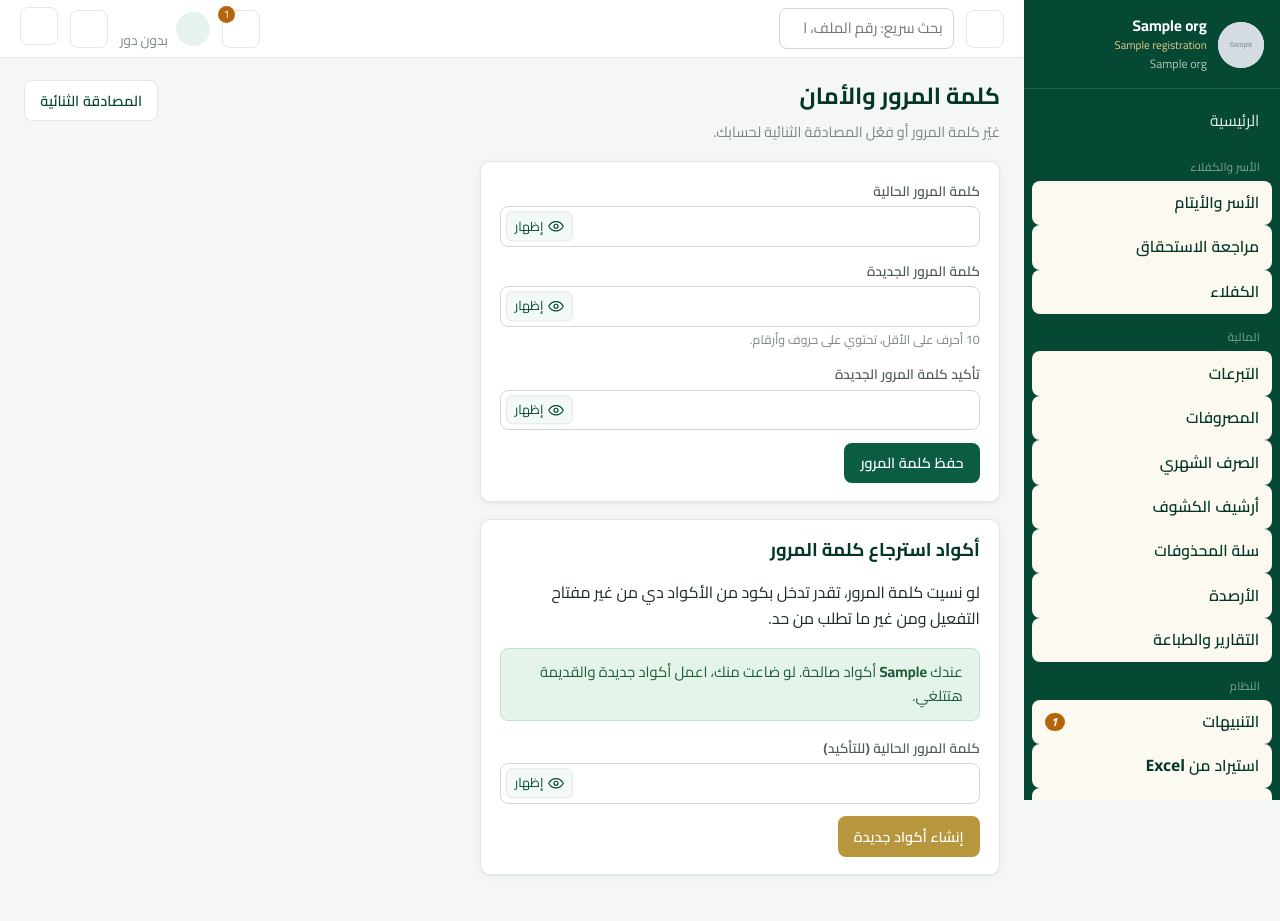
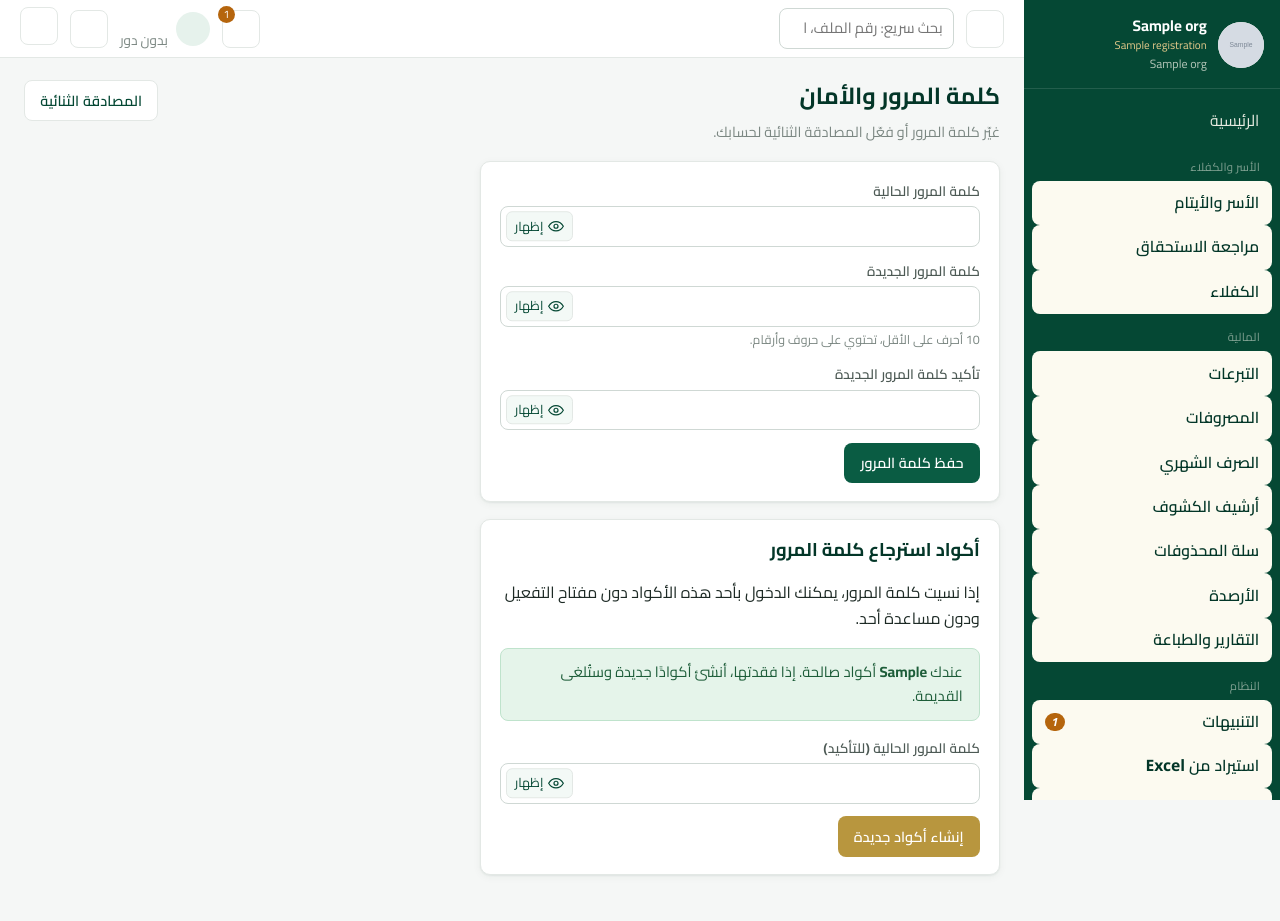
Before and after one commit to alazharymostafa50-ctrl/kafala-system, a Node server app: template views/auth/password.ejs in a window 1280 px wide. Shown: the top 921 px of the page. Run offline with Node 20, Linux system fonts and the light colour scheme; the template is opened without the code that fills it: most values are stand-ins (such as "Sample title", 1, 10 or a date in 2020); grey boxes marked "Sample" are stand-in pictures.

Commit message:
توحيد نصوص الواجهة بالعربية الفصحى المبسطة
Co-Authored-By: Claude Opus 5.5 <noreply@anthropic.com>
Claude-Session: https://claude.ai/code/session_018otdEdppjpC7nYqvXcg8p1

```diff
--- a/src/routes/admin.js
+++ b/src/routes/admin.js
@@ -138,12 +138,12 @@ const logoUpload = memoryUpload(2).single('logo');
 // البيانات التجريبية: إضافة وحذف بالكامل
 router.post('/admin/demo/seed', can('settings.manage'), h(async (req, res) => {
   const r = await require('../lib/demo').seed(req.user, req);
-  flash(req, 'success', `تمت إضافة بيانات تجريبية (${r.families} أسر وكفلاء وتبرعات ومصروف وكشف الشهر). كل حاجة تجريبية مكتوب جنبها «(تجريبي)».`);
+  flash(req, 'success', `تمت إضافة بيانات تجريبية (${r.families} أسر وكفلاء وتبرعات ومصروف وكشف الشهر). وكل سجل تجريبي مكتوب بجانبه «(تجريبي)».`);
   res.redirect('/');
 }));
 router.post('/admin/demo/purge', can('settings.manage'), h(async (req, res) => {
   const r = await require('../lib/demo').purge(req.user, req);
-  flash(req, 'success', `تم حذف كل البيانات التجريبية (${r.families} أسر وكل ما يخصها من حسابات وكشوف). بياناتك الحقيقية زي ما هي.`);
+  flash(req, 'success', `تم حذف كل البيانات التجريبية (${r.families} أسر وكل ما يخصها من حسابات وكشوف). وبياناتك الحقيقية لم تتأثر.`);
   res.redirect('/admin/settings');
 }));
 
--- a/views/auth/forgot.ejs
+++ b/views/auth/forgot.ejs
@@ -11,7 +11,7 @@
   <div class="authcard">
     <img src="<%= org.logo %>" alt="شعار الجمعية">
     <h1>نسيت كلمة المرور</h1>
-    <div class="muted small">اكتب اسم المستخدم وواحد من <b>أكواد الاسترجاع</b> اللي حفظتها، واختار كلمة مرور جديدة. كل كود بيشتغل مرة واحدة بس.</div>
+    <div class="muted small">اكتب اسم المستخدم وأحد <b>أكواد الاسترجاع</b> التي حفظتها، ثم اختر كلمة مرور جديدة. كل كود يُستخدم مرة واحدة فقط.</div>
     <% if (flash) { %><div class="alert <%= flash.type %>" style="margin-top:1rem"><%= flash.msg %></div><% } %>
     <form method="post" action="/forgot" autocomplete="off">
       <input type="hidden" name="_csrf" value="<%= csrf %>">
@@ -22,8 +22,8 @@
       <button class="btn" type="submit">تعيين كلمة المرور الجديدة</button>
     </form>
     <div class="alert info" style="margin-top:1rem;text-align:right">
-      <b>معندكش أكواد استرجاع؟</b><br>
-      • الموظف: اطلب من مدير النظام يعمل لك كلمة مرور جديدة من «المستخدمين».<br>
+      <b>ليست لديك أكواد استرجاع؟</b><br>
+      • الموظف: اطلب من مدير النظام تعيين كلمة مرور جديدة لك من صفحة «المستخدمين».<br>
       • مدير النظام: استخدم <a href="/recover">استعادة حساب المدير بمفتاح التفعيل</a>.
     </div>
     <p class="small" style="margin-top:1rem"><a href="/login">العودة لتسجيل الدخول</a></p>
--- a/views/auth/password.ejs
+++ b/views/auth/password.ejs
@@ -13,10 +13,10 @@
 </div>
 <div class="card" style="max-width:520px">
   <h2>أكواد استرجاع كلمة المرور</h2>
-  <p>لو نسيت كلمة المرور، تقدر تدخل بكود من الأكواد دي من غير مفتاح التفعيل ومن غير ما تطلب من حد.</p>
-  <% if (codesLeft) { %><div class="alert success">عندك <b><%= codesLeft %></b> أكواد صالحة. لو ضاعت منك، اعمل أكواد جديدة والقديمة هتتلغي.</div>
-  <% } else { %><div class="alert warning">لسه معملتش أكواد استرجاع لحسابك. اعملها دلوقتي واحفظها.</div><% } %>
-  <form method="post" action="/account/recovery-codes" data-confirm="<%= codesLeft ? 'عمل أكواد جديدة هيلغي الأكواد القديمة. متأكد؟' : 'إنشاء أكواد الاسترجاع؟' %>">
+  <p>إذا نسيت كلمة المرور، يمكنك الدخول بأحد هذه الأكواد دون مفتاح التفعيل ودون مساعدة أحد.</p>
+  <% if (codesLeft) { %><div class="alert success">عندك <b><%= codesLeft %></b> أكواد صالحة. إذا فقدتها، أنشئ أكوادًا جديدة وستُلغى القديمة.</div>
+  <% } else { %><div class="alert warning">لم تُنشئ أكواد استرجاع لحسابك بعد. أنشئها الآن واحفظها.</div><% } %>
+  <form method="post" action="/account/recovery-codes" data-confirm="<%= codesLeft ? 'إنشاء أكواد جديدة سيُلغي الأكواد القديمة. هل أنت متأكد؟' : 'إنشاء أكواد الاسترجاع؟' %>">
     <input type="hidden" name="_csrf" value="<%= csrf %>">
     <div class="field" style="margin-bottom:.8rem"><label>كلمة المرور الحالية (للتأكيد)</label><input type="password" name="current_password" required autocomplete="current-password" dir="ltr"></div>
     <button class="btn gold"><%- icon('key') %> <%= codesLeft ? 'إنشاء أكواد جديدة' : 'إنشاء أكواد الاسترجاع' %></button>
--- a/views/auth/recovery-codes.ejs
+++ b/views/auth/recovery-codes.ejs
@@ -1,11 +1,11 @@
 <%- include('../partials/head', { title }) %>
-<div class="pagehead"><div><h1>أكواد استرجاع كلمة المرور</h1><p>احفظ الأكواد دي دلوقتي. <b>مش هتظهر تاني.</b></p></div></div>
+<div class="pagehead"><div><h1>أكواد استرجاع كلمة المرور</h1><p>احفظ هذه الأكواد الآن. <b>لن تظهر مرة أخرى.</b></p></div></div>
 <div class="card" style="max-width:560px">
-  <div class="alert warning">اطبعها أو صوّرها واحفظها في مكان آمن بعيد عن الجهاز. لو نسيت كلمة المرور، ادخل على «نسيت كلمة المرور؟» في صفحة الدخول واستخدم أي كود منهم. كل كود بيشتغل مرة واحدة بس.</div>
+  <div class="alert warning">اطبعها أو صوّرها واحفظها في مكان آمن بعيدًا عن الجهاز. إذا نسيت كلمة المرور، اضغط «نسيت كلمة المرور؟» في صفحة الدخول واستخدم أي كود منها. كل كود يُستخدم مرة واحدة فقط.</div>
   <div style="display:grid;grid-template-columns:1fr 1fr;gap:.6rem;margin:1rem 0;direction:ltr">
     <% codes.forEach((c, i) => { %><div style="font:700 1.25rem/1.6 monospace;letter-spacing:.12em;border:1px dashed #b8963e;border-radius:8px;padding:.5rem;text-align:center;background:#fffdf6"><%= i + 1 %>. <%= c %></div><% }) %>
   </div>
   <p class="small muted">الحساب: <b dir="ltr"><%= user.username %></b> — <%= org.name %> — تاريخ الإنشاء: <%= U.todayISO() %></p>
-  <div class="btns noprint"><button type="button" class="btn gold" data-print><%- icon('print') %> طباعة الأكواد</button><a class="btn sec" href="/account/password">تم، حفظتها</a></div>
+  <div class="btns noprint"><button type="button" class="btn gold" data-print><%- icon('print') %> طباعة الأكواد</button><a class="btn sec" href="/account/password">تم الحفظ</a></div>
 </div>
 <%- include('../partials/foot') %>
--- a/views/dashboard.ejs
+++ b/views/dashboard.ejs
@@ -5,7 +5,7 @@
   <form method="get" class="btns noprint"><label class="muted small" for="period" style="margin:0">تغيير الشهر</label>
     <input type="month" id="period" name="period" value="<%= period %>" style="width:170px"><button class="btn sec">عرض</button></form>
 </div>
-<% if (demo.exists) { %><div class="alert warning" style="display:flex;justify-content:space-between;align-items:center;gap:1rem;flex-wrap:wrap"><span>⚠️ النظام فيه <b>بيانات تجريبية</b> (مكتوب جنبها «تجريبي»). احذفها قبل ما تبدأ الشغل الحقيقي.</span><% if (can('settings.manage')) { %><a class="btn sm danger" href="/admin/settings#demo"><%- icon('trash') %> حذف البيانات التجريبية</a><% } %></div><% } %>
+<% if (demo.exists) { %><div class="alert warning" style="display:flex;justify-content:space-between;align-items:center;gap:1rem;flex-wrap:wrap"><span>⚠️ يحتوي النظام على <b>بيانات تجريبية</b> (مكتوب بجانبها «تجريبي»). احذفها قبل بدء العمل الفعلي.</span><% if (can('settings.manage')) { %><a class="btn sm danger" href="/admin/settings#demo"><%- icon('trash') %> حذف البيانات التجريبية</a><% } %></div><% } %>
 
 <div class="tiles">
   <% if (can('families.edit')) { %><a class="tile" href="/families/new"><%- icon('plus') %>إضافة أسرة جديدة<small>تسجيل أسرة وولي الأمر</small></a><% } %>
--- a/views/entitlements/statements.ejs
+++ b/views/entitlements/statements.ejs
@@ -1,7 +1,7 @@
 <%- include('../partials/head', { title }) %>
-<div class="pagehead"><div><h1>أرشيف كشوف الاستلام الشهرية</h1><p>المنصة تحفظ كشف كل شهر تلقائيًا أول ما تفتحه أو تطبعه. لو اتغيرت مبالغ الشهر بعد كده، بتتحفظ نسخة جديدة والقديمة بتفضل موجودة.</p></div></div>
+<div class="pagehead"><div><h1>أرشيف كشوف الاستلام الشهرية</h1><p>تحفظ المنصة كشف كل شهر تلقائيًا عند فتحه أو طباعته. وإذا تغيّرت مبالغ الشهر بعد ذلك، تُحفظ نسخة جديدة وتبقى النسخة القديمة.</p></div></div>
 <div class="tablewrap"><table class="t"><thead><tr><th>الشهر</th><th>الكشف</th><th>النسخة</th><th>عدد الأسر</th><th class="num">إجمالي المستحق</th><th>تاريخ الحفظ</th><th>حفظه</th><th>الإجراء</th></tr></thead><tbody>
-<% if (!list.length) { %><tr><td colspan="8" class="empty">لا توجد كشوف محفوظة بعد. افتح «كشف الاستلام المجمّع» من صفحة الصرف لأي شهر وسيُحفظ تلقائيًا.</td></tr><% } %>
+<% if (!list.length) { %><tr><td colspan="8" class="empty">لا توجد كشوف محفوظة بعد. افتح أي كشف من صفحة الصرف الشهري وسيُحفظ تلقائيًا.</td></tr><% } %>
 <% list.forEach(s => { %>
 <tr><td><b><%= U.periodLabel(s.period) %></b></td><td><%= kinds[s.kind].short %></td><td><%= s.version %> <%- s.is_latest ? '<span class="badge success">الأحدث</span>' : '<span class="badge muted">قديمة</span>' %></td><td><%= s.family_count %></td><td class="num"><%= fmt(s.total_due) %></td>
 <td class="small"><%= new Date(s.created_at).toLocaleString('ar-EG', { timeZone: 'Africa/Cairo', dateStyle: 'medium', timeStyle: 'short' }) %></td><td class="small"><%= s.by_name || '—' %></td>
--- a/views/families/form.ejs
+++ b/views/families/form.ejs
@@ -6,11 +6,11 @@
 <input type="hidden" name="_csrf" value="<%= csrf %>">
 
 <% const st = old('support_type', f.support_type || 'kafala'); %>
-<fieldset class="money"><legend><span class="stepno">1</span> البند (الأسرة بتاخد إيه؟) <span class="req">*</span></legend>
+<fieldset class="money"><legend><span class="stepno">1</span> البند (ماذا تستحق الأسرة؟) <span class="req">*</span></legend>
   <div class="choice big3">
     <label class="choicebox"><input type="radio" name="support_type" value="kafala" <%= st==='kafala'?'checked':'' %>> <span><b>كفالة</b><small>كفالة أيتام فقط</small></span></label>
     <label class="choicebox"><input type="radio" name="support_type" value="aid" <%= st==='aid'?'checked':'' %>> <span><b>إعانة</b><small>مساعدة شهرية فقط</small></span></label>
-    <label class="choicebox"><input type="radio" name="support_type" value="both" <%= st==='both'?'checked':'' %>> <span><b>كفالة وإعانة</b><small>الاتنين مع بعض</small></span></label>
+    <label class="choicebox"><input type="radio" name="support_type" value="both" <%= st==='both'?'checked':'' %>> <span><b>كفالة وإعانة</b><small>الاثنان معًا</small></span></label>
   </div>
 </fieldset>
 
--- a/views/families/show.ejs
+++ b/views/families/show.ejs
@@ -8,10 +8,10 @@
     <% if (can('families.edit')) { %><a class="btn sec" href="/families/<%= f.id %>/edit"><%- icon('edit') %> تعديل</a>
     <a class="btn" href="/families/<%= f.id %>/members/new"><%- icon('plus') %> إضافة فرد</a><% } %>
     <% if (can('documents.view') || can('documents.upload')) { %><a class="btn sec" href="/families/<%= f.id %>/documents"><%- icon('doc') %> المستندات</a><% } %>
-    <% if (can('families.archive') && !f.deleted_at) { %><form method="post" action="/families/<%= f.id %>/delete" class="inline" data-confirm="هل أنت متأكد من حذف «<%= esc(f.family_name) %>»؟ هتتنقل لسلة المحذوفات ومش هتدخل في الكشوف الجاية، وتقدر ترجعها في أي وقت."><input type="hidden" name="_csrf" value="<%= csrf %>"><button class="btn danger"><%- icon('trash') %> حذف الأسرة</button></form><% } %>
+    <% if (can('families.archive') && !f.deleted_at) { %><form method="post" action="/families/<%= f.id %>/delete" class="inline" data-confirm="هل أنت متأكد من حذف «<%= esc(f.family_name) %>»؟ ستُنقل إلى سلة المحذوفات ولن تدخل في الكشوف القادمة، ويمكنك استرجاعها في أي وقت."><input type="hidden" name="_csrf" value="<%= csrf %>"><button class="btn danger"><%- icon('trash') %> حذف الأسرة</button></form><% } %>
   </div>
 </div>
-<% if (f.deleted_at) { %><div class="alert warning" style="display:flex;align-items:center;justify-content:space-between;gap:1rem;flex-wrap:wrap"><span><%- icon('trash') %> الأسرة دي في <a href="/trash">سلة المحذوفات</a>، ومش بتدخل في الكشوف.</span>
+<% if (f.deleted_at) { %><div class="alert warning" style="display:flex;align-items:center;justify-content:space-between;gap:1rem;flex-wrap:wrap"><span><%- icon('trash') %> هذه الأسرة في <a href="/trash">سلة المحذوفات</a>، ولا تدخل في الكشوف.</span>
 <% if (can('families.archive')) { %><form method="post" action="/families/<%= f.id %>/restore" class="inline" data-confirm="استرجاع «<%= esc(f.family_name) %>»؟"><input type="hidden" name="_csrf" value="<%= csrf %>"><button class="btn sm"><%- icon('restore') %> استرجاع الأسرة</button></form><% } %></div><% } %>
 
 <% if (notes.length) { %><div class="alert warning"><b>تنبيهات مفتوحة:</b><ul style="margin:.3rem 0 0;padding-inline-start:1.2rem"><% notes.forEach(n => { %><li><%= n.title %></li><% }) %></ul></div><% } %>
@@ -55,7 +55,7 @@
     <td class="actions">
       <a class="btn sm sec" href="/members/<%= m.id %>/history">السجل</a>
       <% if (can('families.edit')) { %><a class="btn sm sec" href="/members/<%= m.id %>/edit">تعديل</a><% } %>
-      <% if (can('families.archive')) { %><form method="post" action="/members/<%= m.id %>/delete" class="inline" data-confirm="هل أنت متأكد من حذف «<%= esc(m.full_name) %>»؟ هيتنقل لسلة المحذوفات وتقدر ترجعه في أي وقت."><input type="hidden" name="_csrf" value="<%= csrf %>"><button class="btn sm danger"><%- icon('trash') %> حذف</button></form><% } %>
+      <% if (can('families.archive')) { %><form method="post" action="/members/<%= m.id %>/delete" class="inline" data-confirm="هل أنت متأكد من حذف «<%= esc(m.full_name) %>»؟ سيُنقل إلى سلة المحذوفات ويمكنك استرجاعه في أي وقت."><input type="hidden" name="_csrf" value="<%= csrf %>"><button class="btn sm danger"><%- icon('trash') %> حذف</button></form><% } %>
     </td>
   </tr>
   <% if (can('eligibility.decide') || (can('families.edit') && m.gender === 'female' && m.marital_status !== 'married')) { %>
--- a/views/sponsors/show.ejs
+++ b/views/sponsors/show.ejs
@@ -3,9 +3,9 @@
   <div><div class="crumbs"><a href="/sponsors">الكفلاء</a> / <%= s.sponsor_no %></div><h1><%= s.full_name %> <%- badge('sponsorStatus', s.status) %></h1>
   <p>الجوال: <span class="ltr"><%= s.phone %></span><%= s.phone_alt ? ' / ' + s.phone_alt : '' %> · <%= L.label('sponsorType', s.sponsorship_type) %> · التعهد الشهري <b class="num"><%= fmt(s.monthly_pledge) %></b> <%= cur %> · منذ <%= s.start_date || '—' %></p></div>
   <div class="btns"><% if (can('sponsors.edit')) { %><a class="btn sec" href="/sponsors/<%= s.id %>/edit"><%- icon('edit') %> تعديل</a>
-  <% if (!s.deleted_at) { %><form method="post" action="/sponsors/<%= s.id %>/delete" class="inline" data-confirm="هل أنت متأكد من حذف الكفيل «<%= esc(s.full_name) %>»؟ هيتنقل لسلة المحذوفات وتقدر ترجعه في أي وقت. تبرعاته القديمة هتفضل محفوظة في الحسابات."><input type="hidden" name="_csrf" value="<%= csrf %>"><button class="btn danger"><%- icon('trash') %> حذف الكفيل</button></form><% } %><% } %></div>
+  <% if (!s.deleted_at) { %><form method="post" action="/sponsors/<%= s.id %>/delete" class="inline" data-confirm="هل أنت متأكد من حذف الكفيل «<%= esc(s.full_name) %>»؟ سيُنقل إلى سلة المحذوفات ويمكنك استرجاعه في أي وقت. وتبقى تبرعاته السابقة محفوظة في الحسابات."><input type="hidden" name="_csrf" value="<%= csrf %>"><button class="btn danger"><%- icon('trash') %> حذف الكفيل</button></form><% } %><% } %></div>
 </div>
-<% if (s.deleted_at) { %><div class="alert warning">الكفيل ده في <a href="/trash">سلة المحذوفات</a>.
+<% if (s.deleted_at) { %><div class="alert warning">هذا الكفيل في <a href="/trash">سلة المحذوفات</a>.
 <% if (can('sponsors.edit')) { %><form method="post" action="/sponsors/<%= s.id %>/restore" class="inline"><input type="hidden" name="_csrf" value="<%= csrf %>"><button class="btn sm"><%- icon('restore') %> استرجاع</button></form><% } %></div><% } %>
 <% if (s.notes) { %><div class="alert info"><%= s.notes %></div><% } %>
 
```
Also changed, not shown: src/routes/trash.js (+6 -6 lines), views/admin/settings.ejs (+5 -5 lines), views/trash.ejs (+5 -5 lines), src/lib/demo.js.
